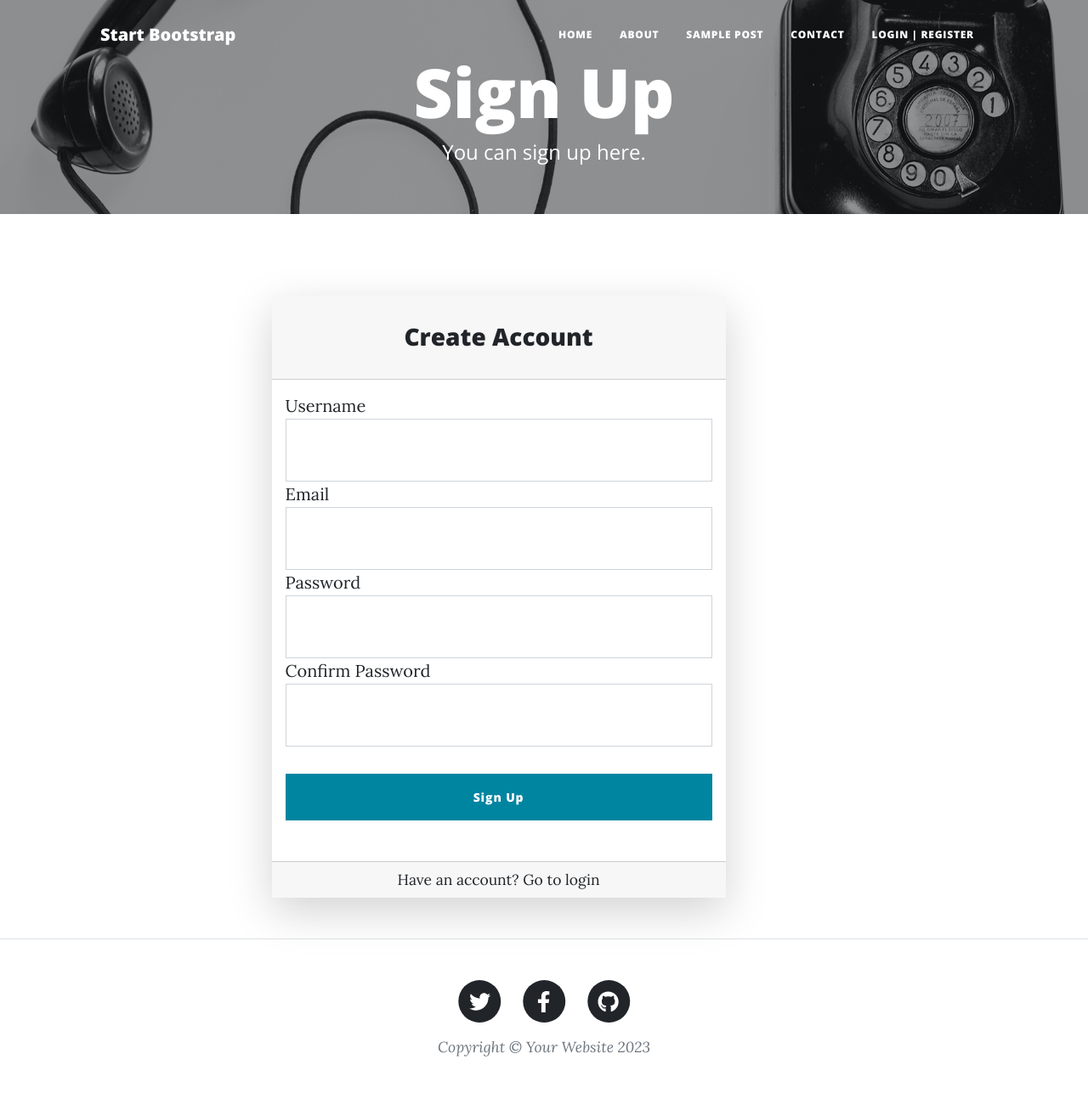
After one commit to dthatprince/flaskprojects, a Flask app: page /signup in a window 1280 px wide. The commit adds this page. Shown: the whole page at 85% size. Run offline with Flask 3, Linux system fonts and the light colour scheme; some libraries are stand-ins or nearby versions.

Commit message:
implementing database, login and signup feature

```diff
--- a/app.py
+++ b/app.py
@@ -1,30 +1,40 @@
-from flask import Flask, render_template
+from flask import Flask
+from flask_sqlalchemy import SQLAlchemy
+from flask_login import LoginManager
+from sqlalchemy.orm import DeclarativeBase
+
+# Define the Base class
+class Base(DeclarativeBase):
+    pass
 
 
+# create an instance of the Flask class
+app = Flask(__name__)
+
+# secret key
+app.config['SECRET_KEY'] = 'e5b6c9d4f2c7a91c8b2f5a1e8c6d3f7u9a0b4c2d5e6f7a8b1c2d3e4f5g6h7i8j'
+
+# create an instance of the SQLAlchemy class
+app.config['SQLALCHEMY_DATABASE_URI'] = 'sqlite:///blog_db.db'
+
+# disable modification tracking to improve performance
+app.config['SQLALCHEMY_TRACK_MODIFICATIONS'] = False
+
+# create an instance of the SQLAlchemy class
+db = SQLAlchemy(model_class=Base)
+db.init_app(app)  # <-- Bind the database instance to the Flask app
 
 
+# login manager
+login_manager = LoginManager()
+login_manager.init_app(app)
+login_manager.login_view = 'login'
 
-app = Flask(__name__)
-
-@app.route("/")
-def index():
-    return render_template("index.html")
-
-@app.route("/about")
-def about():
-    return render_template("about.html")
-
-@app.route("/post")
-def post():
-    return render_template("post.html")
-
-@app.route("/contact")
-def contact():
-    return render_template("contact.html")
-
-
-
+from routes import *
 
 
 if __name__ == "__main__":
+    with app.app_context():
+        db.create_all() # create the table (it shall create a db when its not there)
+
     app.run(debug=True)
--- /dev/null
+++ b/forms.py
@@ -0,0 +1,15 @@
+from flask_wtf import FlaskForm
+from wtforms import StringField, PasswordField, SubmitField
+from wtforms.validators import DataRequired, Email, EqualTo, Length
+
+class SignupForm(FlaskForm):
+    username = StringField('Username', validators=[DataRequired(), Length(min=4, max=20)])
+    email = StringField('Email', validators=[DataRequired(), Email()])
+    password = PasswordField('Password', validators=[DataRequired(), Length(min=8)])
+    confirm_password = PasswordField('Confirm Password', validators=[DataRequired(), EqualTo('password')])
+    submit = SubmitField('Sign Up')
+
+class LoginForm(FlaskForm):
+    email = StringField('Email', validators=[DataRequired(), Email()])
+    password = PasswordField('Password', validators=[DataRequired()])
+    submit = SubmitField('Login')
--- /dev/null
+++ b/routes.py
@@ -0,0 +1,102 @@
+from flask import render_template, redirect, url_for, flash
+from flask_login import login_user, login_required, logout_user, current_user
+from werkzeug.security import generate_password_hash, check_password_hash
+
+from app import app, db, login_manager
+from models import User
+from forms import SignupForm, LoginForm
+
+@login_manager.user_loader
+def load_user(user_id):
+    return User.query.get(int(user_id))
+
+@app.route('/signup', methods=['GET', 'POST'])
+def signup():
+    form = SignupForm()
+    if form.validate_on_submit():
+        username = form.username.data
+        email = form.email.data
+        password = form.password.data
+        hashed_password = generate_password_hash(password, method='pbkdf2:sha256')
+
+        existing_user = User.query.filter_by(email=email).first()
+        if existing_user:
+            flash('Email already exists!', 'danger')
+            return redirect(url_for('signup'))
+
+        new_user = User(username=username, email=email, password=hashed_password)
+        db.session.add(new_user)
+        db.session.commit()
+        flash('Account created! Please login.', 'success')
+        return redirect(url_for('login'))
+
+    return render_template('signup.html', form=form)
+
+@app.route('/login', methods=['GET', 'POST'])
+def login():
+    form = LoginForm()
+    if form.validate_on_submit():
+        email = form.email.data
+        password = form.password.data
+        user = User.query.filter_by(email=email).first()
+
+        if user and check_password_hash(user.password, password):
+            login_user(user)
+            flash('Login successful!', 'success')
+            return redirect(url_for('dashboard'))
+        else:
+            flash('Invalid email or password.', 'danger')
+
+    return render_template('login.html', form=form)
+
+
+# after login
+@app.route('/dashboard')
+@login_required
+def dashboard():
+    return render_template('dashboard.html', username=current_user.username)
+
+# logout
+@app.route('/logout')
+@login_required
+def logout():
+    logout_user()
+    flash('You have been logged out.', 'info')
+    return redirect(url_for('login'))
+
+
+
+
+# navigation page routes
+@app.route("/")
+def index():
+    return render_template("index.html")
+
+@app.route("/about")
+def about():
+    return render_template("about.html")
+
+@app.route("/post")
+def post():
+    return render_template("post.html")
+
+@app.route("/contact")
+def contact():
+    return render_template("contact.html")
+
+
+
+# create post
+@app.route("/create")
+def create():
+    return render_template("create.html")
+
+@app.route("/createpost", methods=['POST'])
+def createpost():
+    title = request.form['title']
+    subtitle = request.form['subtitle']
+    author = request.form['author']
+    content = request.form['content']
+
+    #blogpost = Post(title=title, subtitle=subtitle, author=author, content=content)
+    return redirect(url_for('index'))
--- a/templates/index.html
+++ b/templates/index.html
@@ -30,6 +30,7 @@
                         <li class="nav-item"><a class="nav-link px-lg-3 py-3 py-lg-4" href="about">About</a></li>
                         <li class="nav-item"><a class="nav-link px-lg-3 py-3 py-lg-4" href="post">Sample Post</a></li>
                         <li class="nav-item"><a class="nav-link px-lg-3 py-3 py-lg-4" href="contact">Contact</a></li>
+                        <li class="nav-item"><a class="nav-link px-lg-3 py-3 py-lg-4" href="login">Login | Register</a></li>
                     </ul>
                 </div>
             </div>
--- /dev/null
+++ b/templates/signup.html
@@ -0,0 +1,76 @@
+{% extends "index.html" %}
+
+{% block content %}
+
+
+<!-- Page Header-->
+<header class="masthead" style="background-image: url('{{ url_for('static', filename='assets/img/contact-bg.jpg') }}'); padding: 60px 0;">
+    <div class="container position-relative px-4 px-lg-5">
+        <div class="row gx-4 gx-lg-5 justify-content-center">
+            <div class="col-md-6 col-lg-5 col-xl-4"> <!-- Reduced column width -->
+                <div class="page-heading">
+                    <h1 class="h3">Sign Up</h1> <!-- Reduced heading size -->
+                    <span class="subheading small">You can sign up here.</span> <!-- Smaller text -->
+                </div>
+            </div>
+        </div>
+    </div>
+</header>
+
+<div class="container mb-5">
+    <div class="row justify-content-center">
+        <div class="col-lg-7">
+            <div class="card shadow-lg border-0 rounded-lg mt-5 col-lg-10">
+                <div class="card-header">
+                    <h3 class="text-center font-weight-light my-4">Create Account</h3>
+                </div>
+                <div class="card-body">
+                    <form id="signUpForm" name="signUpForm" method="POST">
+                        {{ form.hidden_tag() }}
+                        <div class="form-row">
+                            <div class="col-md-12">
+                                <div class="form-group">
+                                    {{ form.username.label }}
+                                    {{ form.username(class_="form-control py-4", size=32) }}
+                                </div>
+                            </div>
+                        </div>
+                        <div class="form-row">
+                            <div class="col-md-12">
+                                <div class="form-group">
+                                    {{ form.email.label }}
+                                    {{ form.email(class_="form-control py-4", size=32) }}
+                                </div>
+                            </div>
+                        </div>
+                        <div class="form-row">
+                            <div class="col-md-12">
+                                <div class="form-group">
+                                    {{ form.password.label }}
+                                    {{ form.password(class_="form-control py-4", size=32) }}
+                                </div>
+                            </div>
+                        </div>
+                        <div class="form-row">
+                            <div class="col-md-12">
+                                <div class="form-group">
+                                    {{ form.confirm_password.label }}
+                                    {{ form.confirm_password(class_="form-control py-4", size=32) }}
+                                </div>
+                            </div>
+                        </div>
+                        <p>{{ form.submit(class_="form-control btn btn-primary btn-block") }}</p>
+                    </form>
+                </div>
+                <div class="card-footer text-center">
+                    <div class="small">
+                        <a href="{{ url_for('login') }}">Have an account? Go to login</a>
+                    </div>
+                </div>
+            </div>
+        </div>
+    </div>
+</div>
+
+
+{% endblock %}
```
Also changed, not shown: models.py (added, +41 -0 lines), templates/create.html (added, +79 -0 lines), templates/dashboard.html (added, +35 -0 lines), templates/login.html (added, +49 -0 lines).
